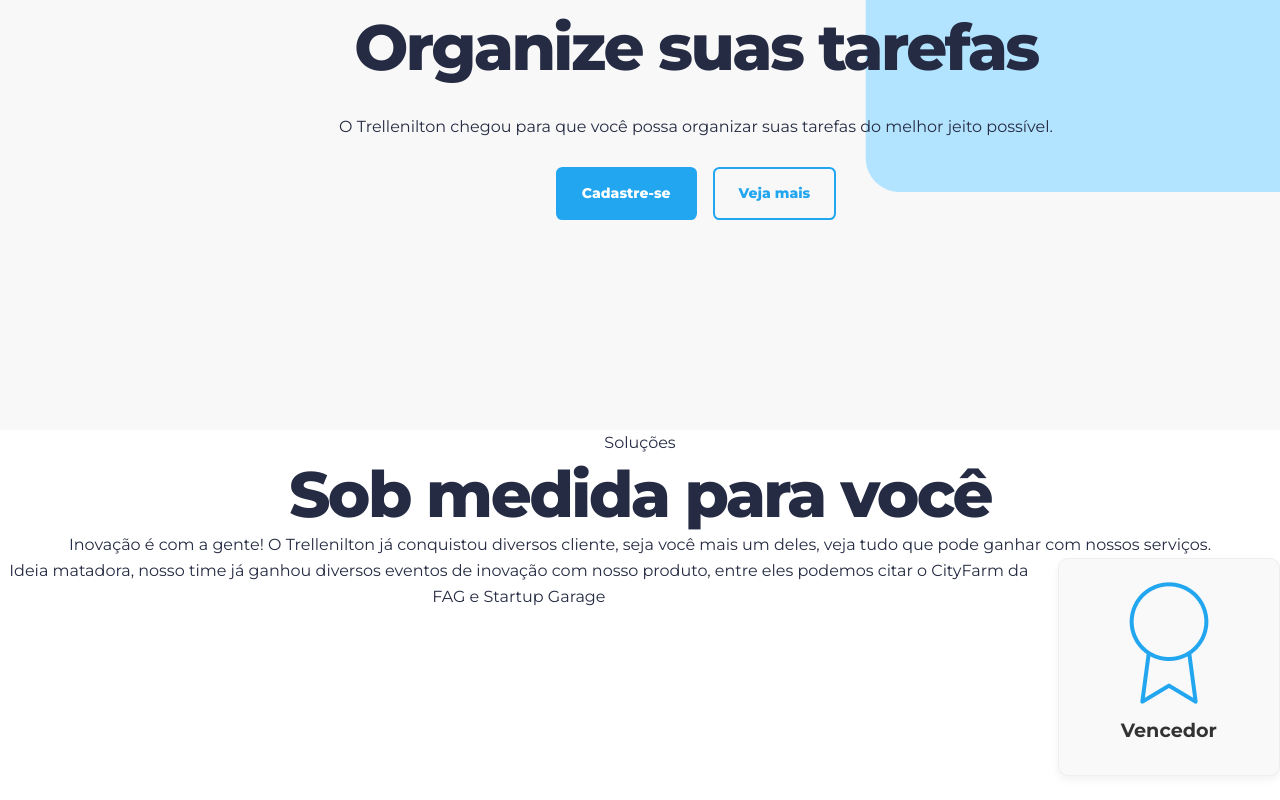
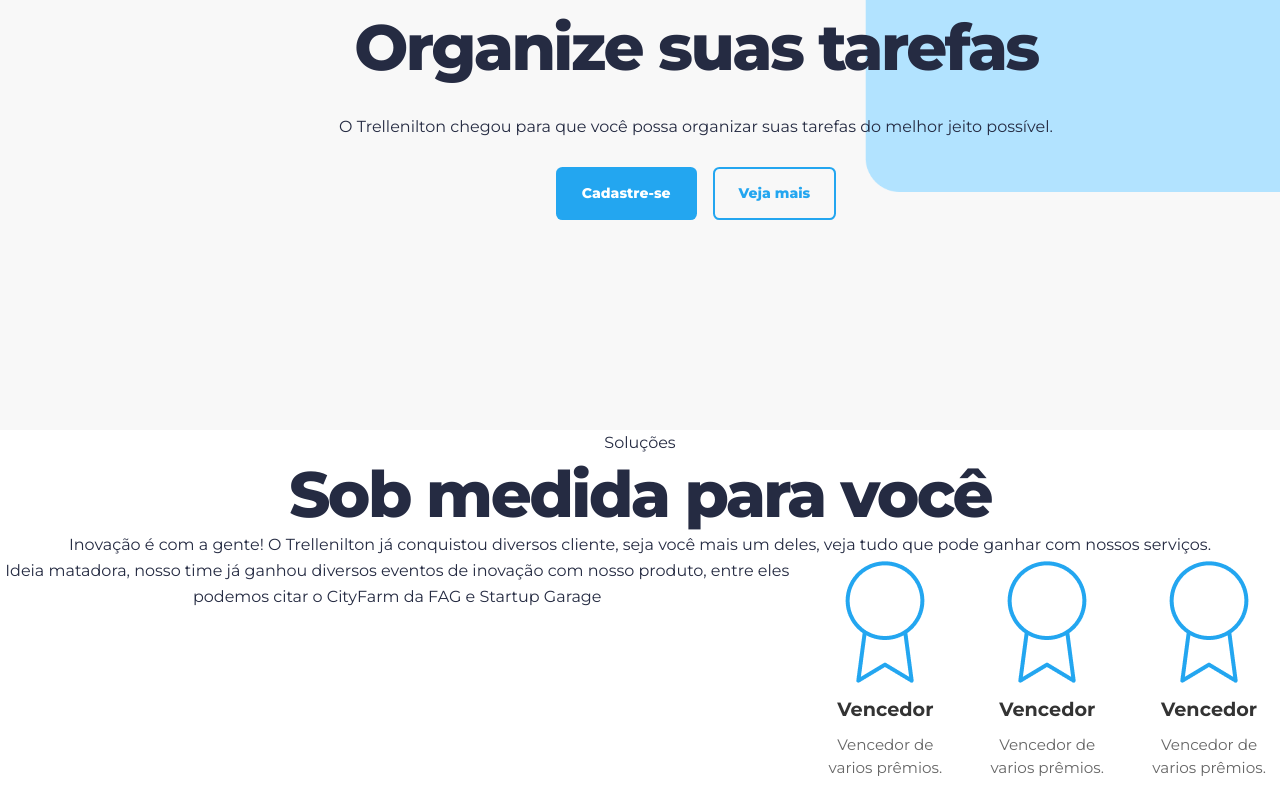
Before and after one commit to DiegoAATrevisan/landing-page, a React (Vite) app: page / in a window 1280 px wide. Shown: the part 370-1170 px from the top of the page. Built offline with nearby package versions, Linux system fonts and the light colour scheme.

Commit message:
changed the alt text for the icons.

```diff
--- a/src/components/Card.tsx
+++ b/src/components/Card.tsx
@@ -8,7 +8,7 @@
 export default function Card({ imgSrc, text, title }: ICardProps) {
     return (
         <div className="card">
-            {imgSrc && <img src={imgSrc} alt={title || "Card Image"} />}
+            {imgSrc && <img src={imgSrc} alt="Card Image" />}
             <strong>{title}</strong>
             <p>{text}</p>
         </div>
--- a/src/pages/Home.tsx
+++ b/src/pages/Home.tsx
@@ -108,8 +108,9 @@
                     </p>
                     <div className="cards-container">
                         Ideia matadora, nosso time já ganhou diversos eventos de inovação com nosso produto, entre eles podemos citar o CityFarm da FAG e Startup Garage
-                        <Card imgSrc={iconePremio} title="Vencedor" text=""></Card>
-
+                        <Card imgSrc={iconePremio} title="Vencedor" text="Vencedor de varios prêmios."></Card>
+                        <Card imgSrc={iconePremio} title="Vencedor" text="Vencedor de varios prêmios."></Card>
+                        <Card imgSrc={iconePremio} title="Vencedor" text="Vencedor de varios prêmios."></Card>
                     </div>
                 </div>
             </section>
--- a/src/styles/solution.css
+++ b/src/styles/solution.css
@@ -6,27 +6,22 @@
     display: flex;
     justify-content: center;
     gap: 20px;
-    /* Espaçamento entre os cards */
 }
 
-.card {
+#card {
     background-color: #f9f9f9;
     padding: 20px;
     width: 250px;
-    /* Ajusta o tamanho dos cards */
     border-radius: 10px;
     text-align: center;
     box-shadow: 0 4px 10px rgba(0, 0, 0, 0.05);
-    /* Adiciona uma leve sombra */
     border: 1px solid #eee;
-    /* Adiciona uma borda sutil */
 }
 
 .icon {
     font-size: 40px;
     margin-bottom: 15px;
     color: #007bff;
-    /* Cor azul para o ícone, semelhante ao exemplo */
 }
 
 .card strong {
@@ -41,10 +36,8 @@
     font-size: 0.95em;
     color: #666;
     line-height: 1.5;
-    /* Melhora a legibilidade do texto */
 }
 
-/* Adicionando um pequeno espaçamento na parte inferior do card */
 .card:last-child {
     margin-bottom: 20px;
 }
```
